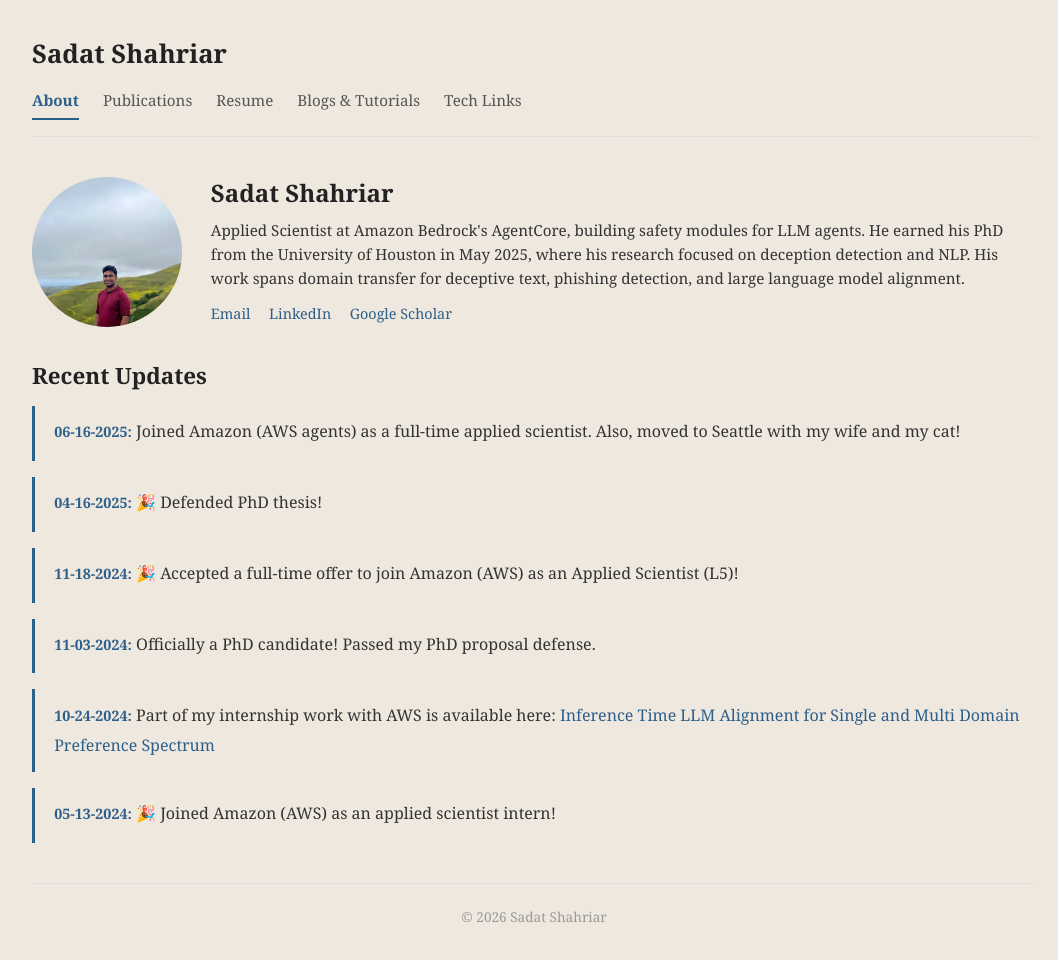
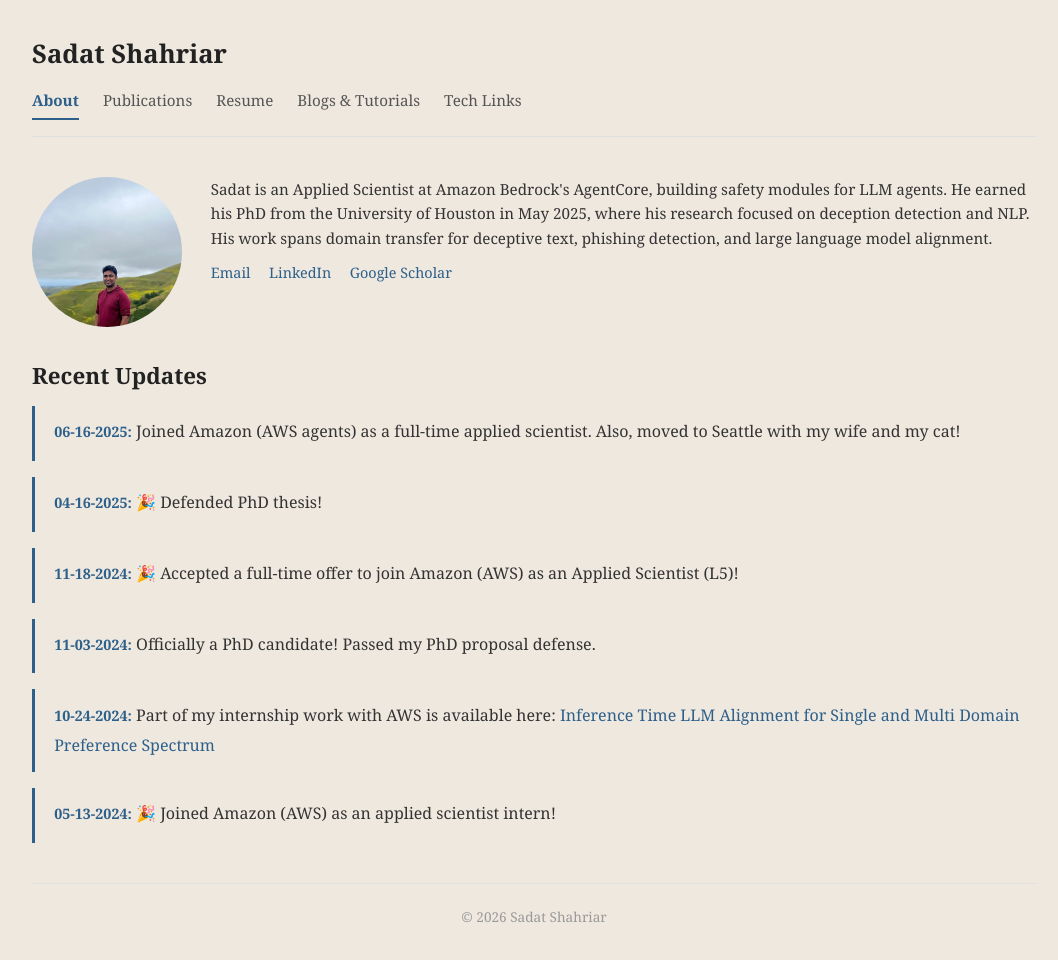
Before and after one commit to sadat1971/sadat1971.github.io, a Jekyll site: the page built from index.md, in a window 1280 px wide. Shown: the whole page, without its empty margins (106-1164 px from the left). Built offline with Jekyll 4.4.1, drawn with Linux system fonts in a browser that asks for light colours.

Commit message:
Remove name from profile header in index.md
Updated the profile header to remove the name from the h1 tag.

```diff
--- a/index.md
+++ b/index.md
@@ -6,8 +6,7 @@
 <div class="profile-row">
   <img src="/docs/images/piash.jpg" alt="Sadat Shahriar" class="profile-photo">
   <div class="profile-bio">
-    <h1>Sadat Shahriar</h1>
-    <p>Applied Scientist at Amazon Bedrock's AgentCore, building safety modules for LLM agents. He earned his PhD from the University of Houston in May 2025, where his research focused on deception detection and NLP. His work spans domain transfer for deceptive text, phishing detection, and large language model alignment.</p>
+    <p>Sadat is an Applied Scientist at Amazon Bedrock's AgentCore, building safety modules for LLM agents. He earned his PhD from the University of Houston in May 2025, where his research focused on deception detection and NLP. His work spans domain transfer for deceptive text, phishing detection, and large language model alignment.</p>
     <div class="profile-links">
       <a href="mailto:sadat.shahriar.03@gmail.com">Email</a>
       <a href="https://www.linkedin.com/in/sadat-shahriar/" target="_blank">LinkedIn</a>
```
